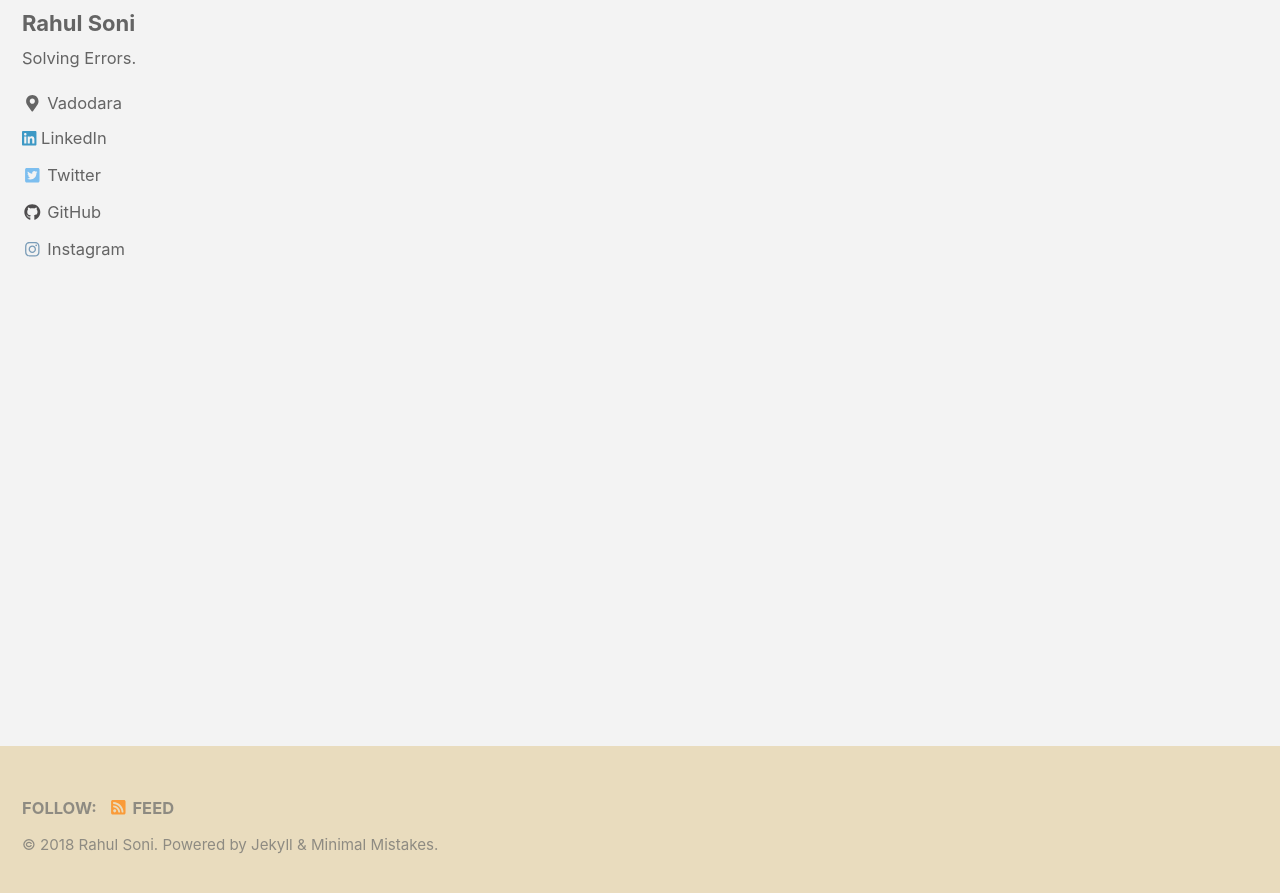
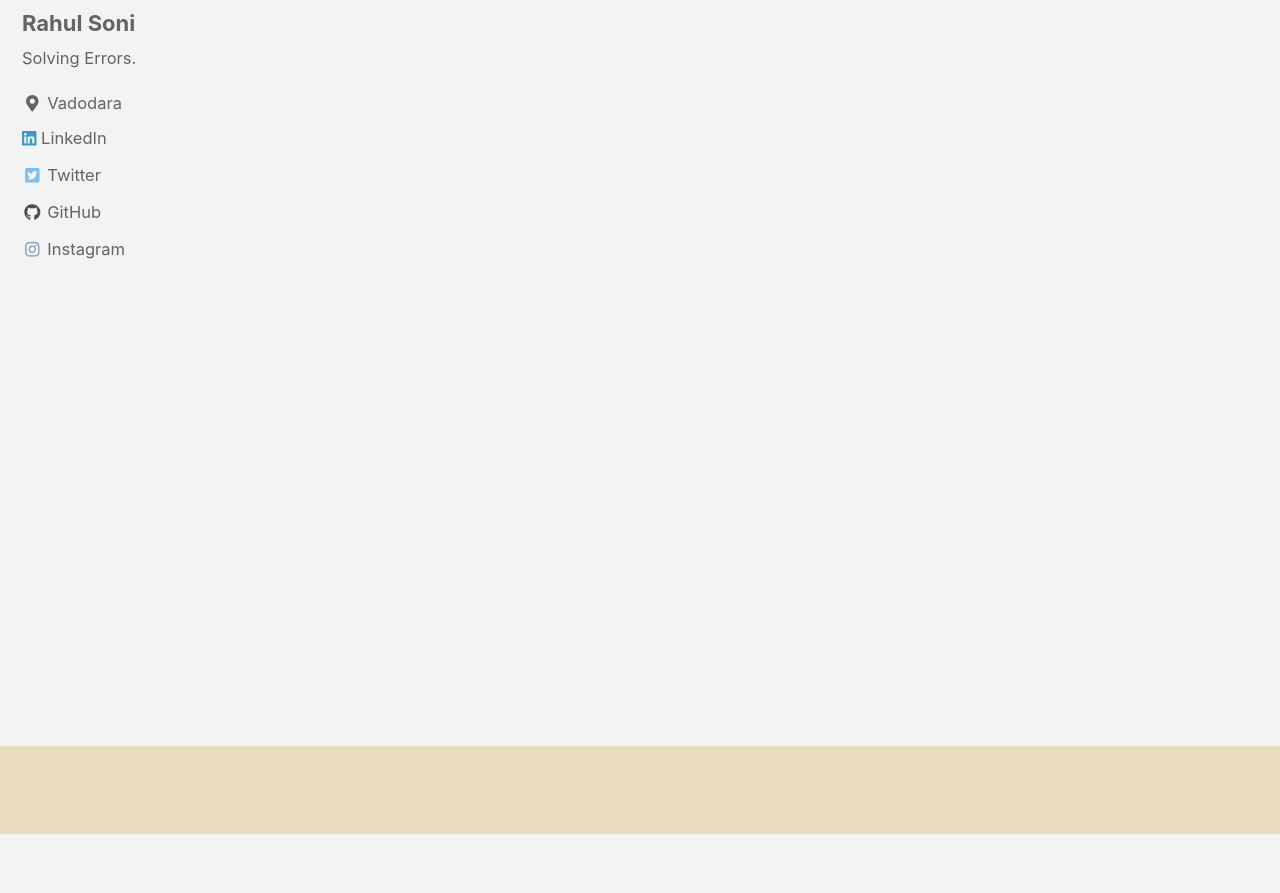
Before and after one commit to InosRahul/inosrahul.github.io, a Jekyll site: the page built from index.html, in a window 1280 px wide and 900 px high, scrolled down 1118 px. Shown: the top 893 px of the window. Built offline with Jekyll 4.4.1, drawn with Linux system fonts in a browser that asks for light colours; cached includes are drawn as plain includes; nearby versions of some CDN libraries; the list of posts is cut into pages by our own code; after the commit the page ends 1952 px from its top, so only the background shows below that.

Commit message:
footer removed

```diff
--- a/_layouts/default.html
+++ b/_layouts/default.html
@@ -31,8 +31,7 @@
 
     <div class="page__footer">
       <footer>
-        {% include footer/custom.html %}
-        {% include_cached footer.html %}
+
       </footer>
     </div>
 
```
